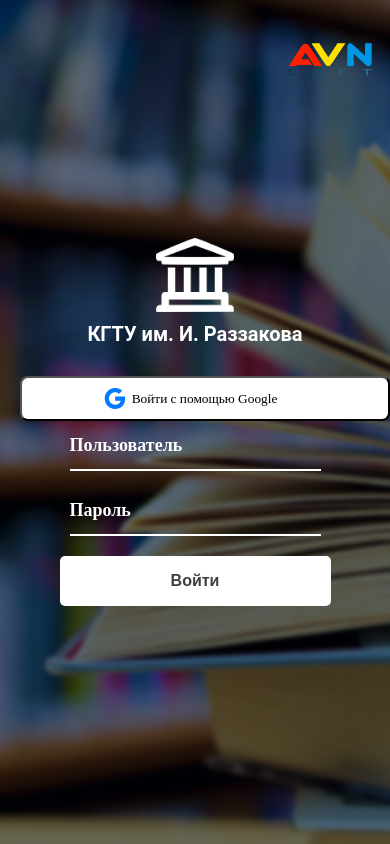
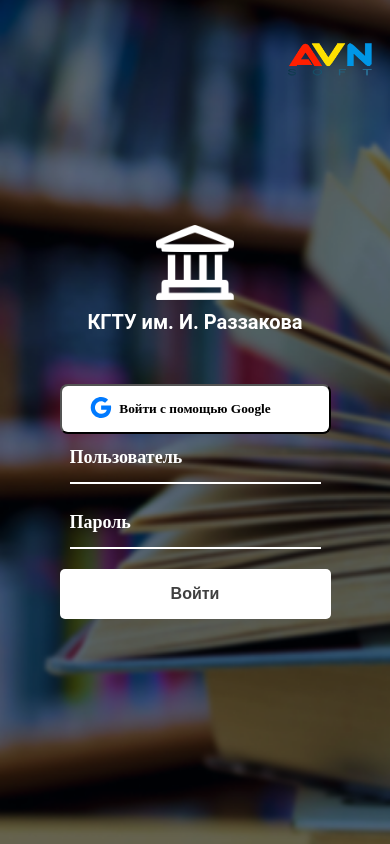
Before and after one commit to Aldayar-Abd/AVN, a plain HTML site: page index.html in a window 390 px wide. Drawn offline with Linux system fonts and the light colour scheme.

Commit message:
Made google button adaptive

```diff
--- a/index.html
+++ b/index.html
@@ -105,29 +105,32 @@
             /* Google button замена текста */
             #googleSignIn {
     font-family: inherit;
-                display: block;
-                padding: 10px; /* Отступы для кнопки */
-                width: 370px; /* Устанавливаем ширину кнопки */
+    padding: 0 40px; /* Отступы для кнопки */
+    width: calc(100% - 80px); /* Уменьшаем ширину для кнопки */
     margin: 0 auto; /* Центрируем кнопку */
     border-radius: 8px; /* Округление кнопки */
     background-color: white; /* Фон кнопки */
     color: black; /* Цвет текста */
-                height: 45px; /* Высота кнопки */
+    height: 50px; /* Высота кнопки */
     display: flex;
     align-items: center; /* Выравнивание текста по центру */
     justify-content: center; /* Центрирование содержимого */
+    font-weight: bolder; /* Жирный шрифт */
     position: relative; /* Для размещения иконки */
+    margin-top: 20px;
 }
+
 
             /* Стили для иконки */
             .googleIcon {
     position: absolute; /* Абсолютное позиционирование иконки */
-                bottom: 8px;
-                left: 80px; /* Отступ от левого края */
+    left: 10%; /* Процентный отступ от левого края для адаптивности */
+    bottom: 25%;
     height: 25px; /* Высота иконки */
-                width: 25px; /* Автоматическая ширина */
+    width: 25px; /* Ширина иконки */
     fill: #007AFF; /* Цвет иконки */
 }
+
 
             #googleSignIn:hover {
                 background-color: #f0f0f0; /* Светло-серый фон при наведении */
```
Lines whose indentation alone changed are shown as unchanged.
